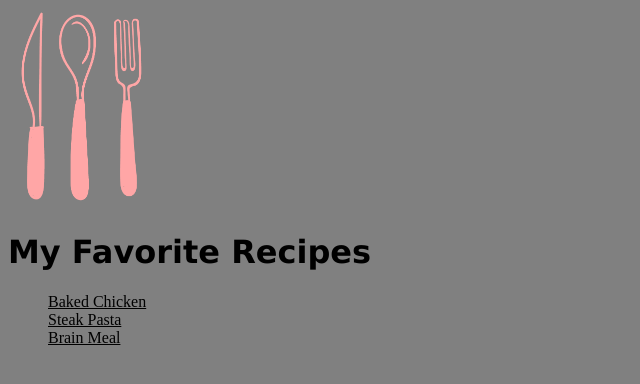
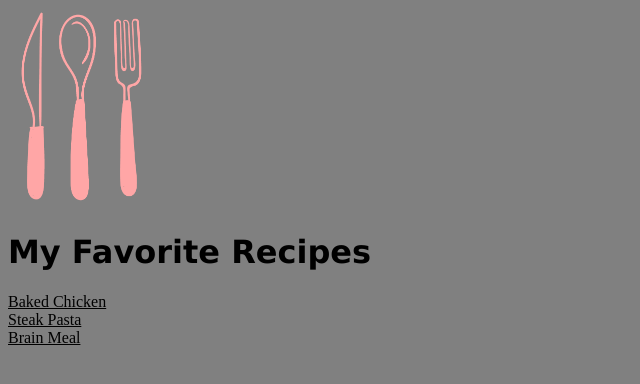
Before and after one commit to GoochMagooch/odin-recipes, a plain HTML site: page index.html in a window 1280 px wide. Shown: the whole page, without its empty margins (0-640 px from the left). Drawn offline with Linux system fonts and the light colour scheme.

Commit message:
Align list items in index.html to the left

```diff
--- a/css/styles.css
+++ b/css/styles.css
@@ -6,6 +6,10 @@ h1,
 h2,
 p {
     font-family: Verdana, Geneva, Tahoma, sans-serif;
+}
+
+.recipe-list {
+    padding-left: 0pt;
 }
 
 .recipe-list li {
```
